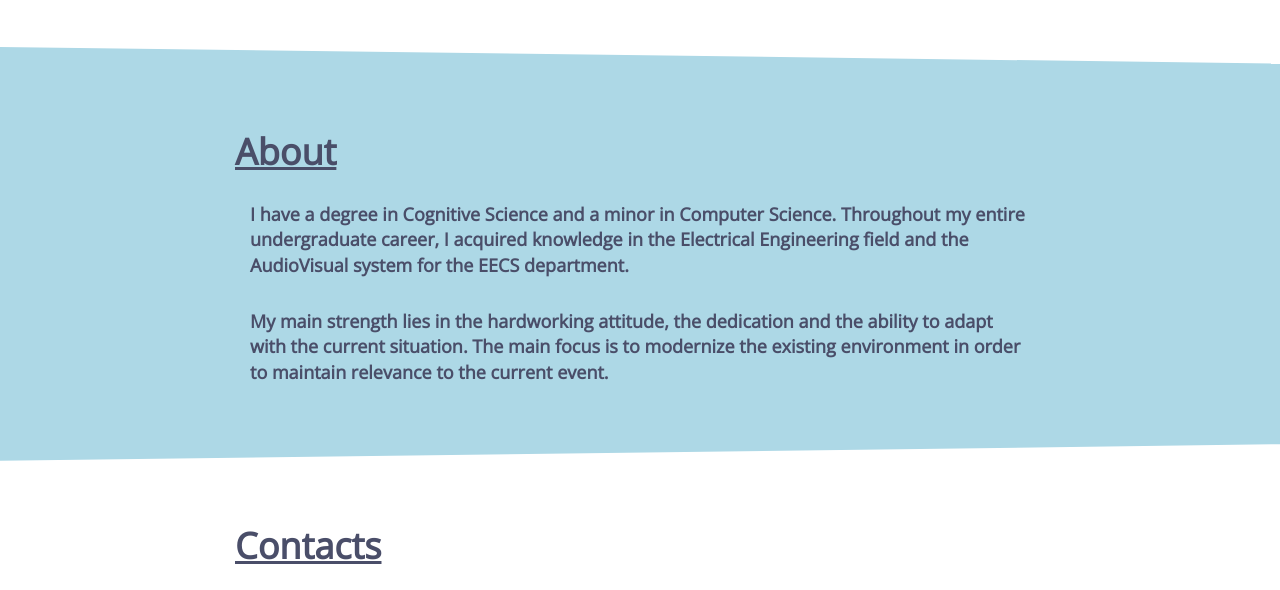
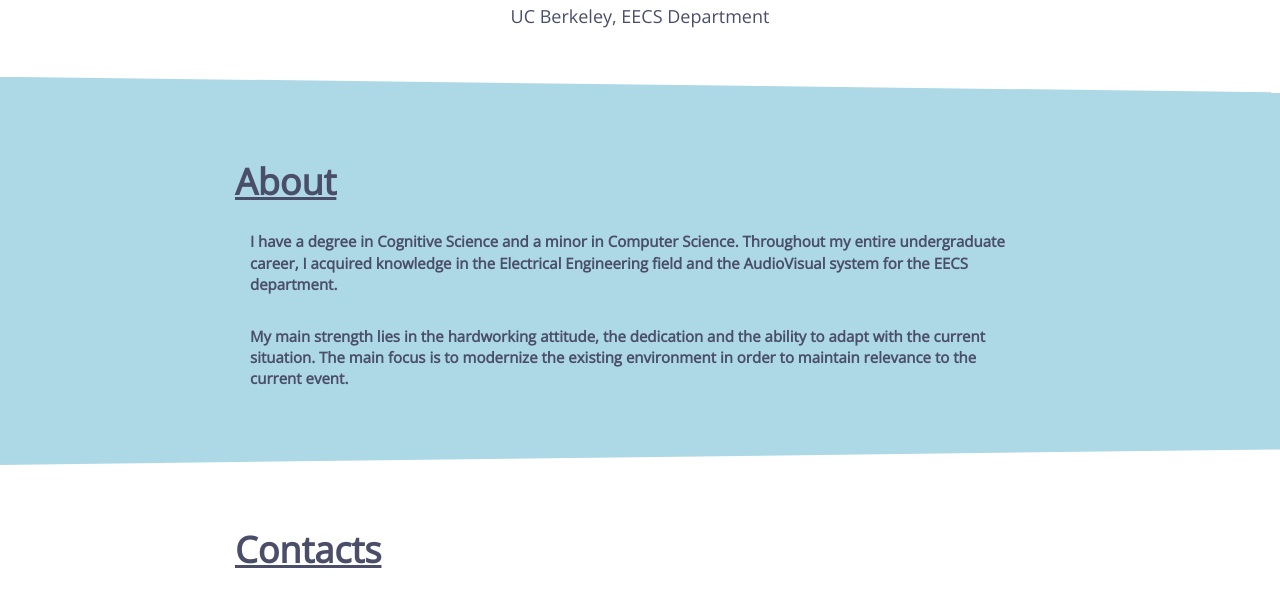
Before and after one commit to davidau8195/aboutme, a plain HTML site: page index.html in a window 1280 px wide. Shown: the part 229-819 px from the top of the page. Drawn offline with nearby package versions, Linux system fonts and the light colour scheme.

```diff
--- a/css/style.css
+++ b/css/style.css
@@ -23,7 +23,7 @@
 	color: #4A4E69;
 	font-weight: 1000;
 	font-family: 'Open Sans', sans-serif;
-	font-size: 18px;
+	font-size: 15px;
 }
 
 .profile-pic {
--- a/index.html
+++ b/index.html
@@ -44,6 +44,7 @@
 					<br>
 					<h1>David Au</h1>
 					<h3>Research and Develop Engineer</h3>
+					<h4>UC Berkeley, EECS Department</h4>
 					<br>
 					<br>
 
```
